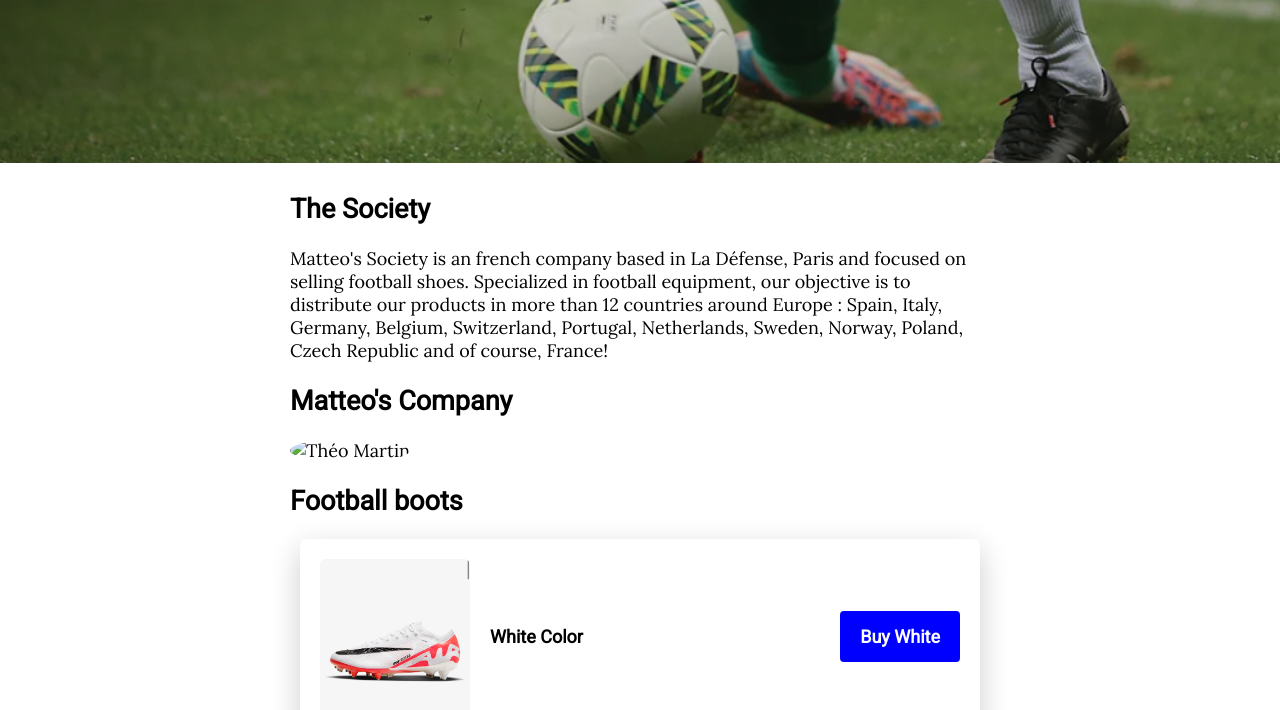
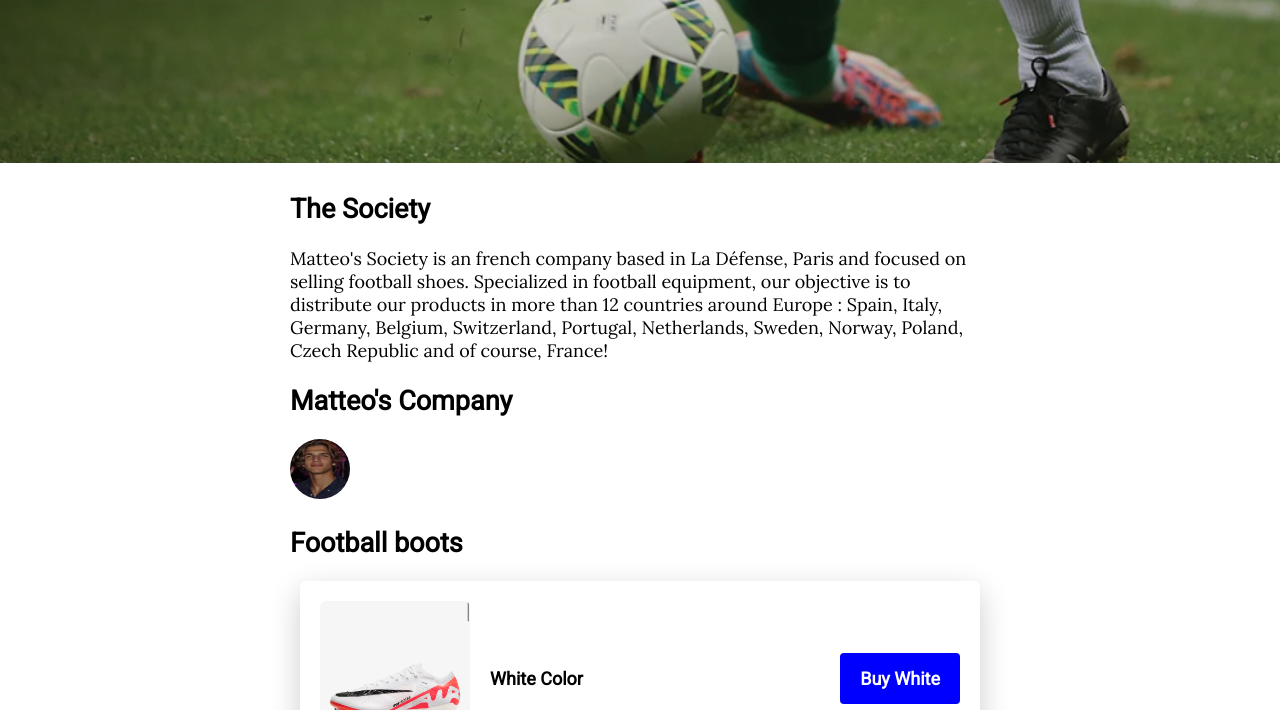
Before and after one commit to matteobeucherie/my-startup, a plain HTML site: page index.html in a window 1280 px wide. Shown: the part 390-1100 px from the top of the page. Drawn offline with Linux system fonts and the light colour scheme; a script that the page names is missing.

Commit message:
Update index.html

```diff
--- a/index.html
+++ b/index.html
@@ -23,7 +23,7 @@
 			</p>
 
 			<h2>Matteo's Company</h2>
-			<img class= "avatar" src="images/photo-profil.png" alt="Théo Martin">
+			<img class= "avatar" src="images/photo-profil.jpg" alt="Matteo Beucherie">
 
 			<h2>Football boots</h2>
 			<div><div class="card">
```
